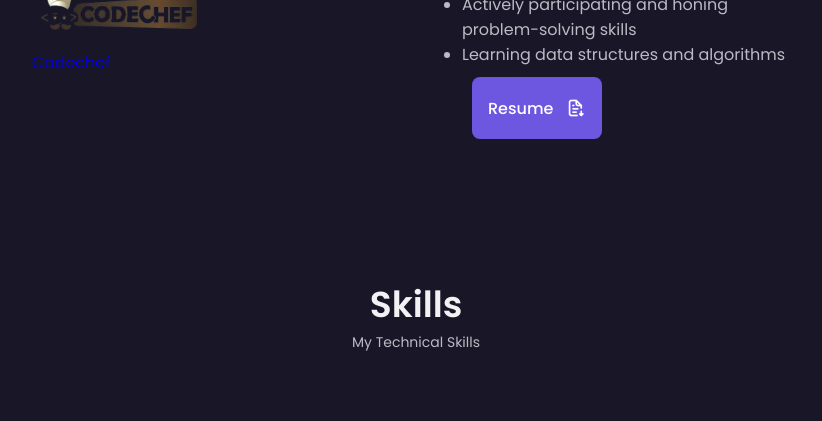
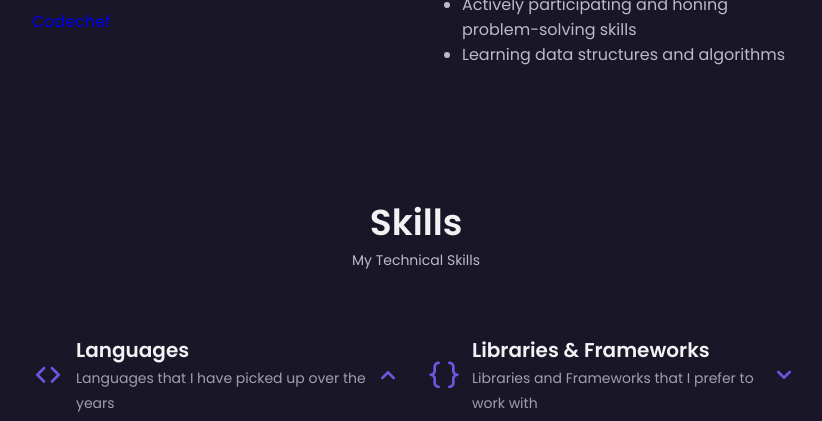
Before and after one commit to pmehra01/Portfolio, a plain HTML site: page index.html in a window 1280 px wide. Shown: the part 1272-1693 px from the top of the page, without its empty margins (224-1046 px from the left). Drawn offline with nearby package versions, Linux system fonts and the light colour scheme.

Commit message:
Update index.html

```diff
--- a/index.html
+++ b/index.html
@@ -212,11 +212,6 @@
                         </section>
 
                     </p>
-                    <div class="about_button" style="margin: 10px;">
-                        <a download="" href="./assets/pdf/Pramod_Mehra_Resume.pdf" class="button button--flex">
-                            Resume<i class="uil uil-file-download-alt button_icon"></i>
-                        </a>
-                    </div>
                 </div>
             </div>
         </section>
```
